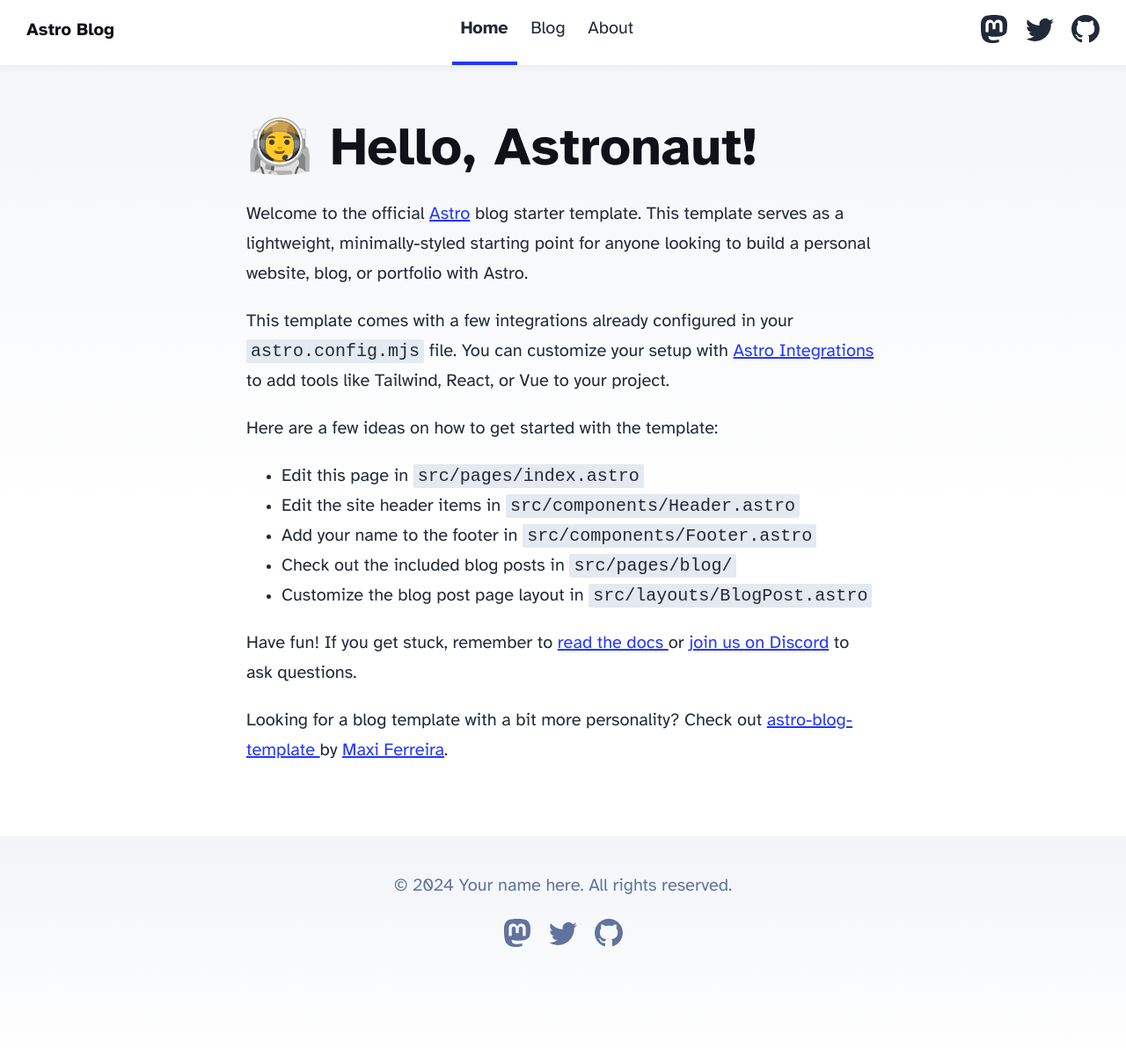
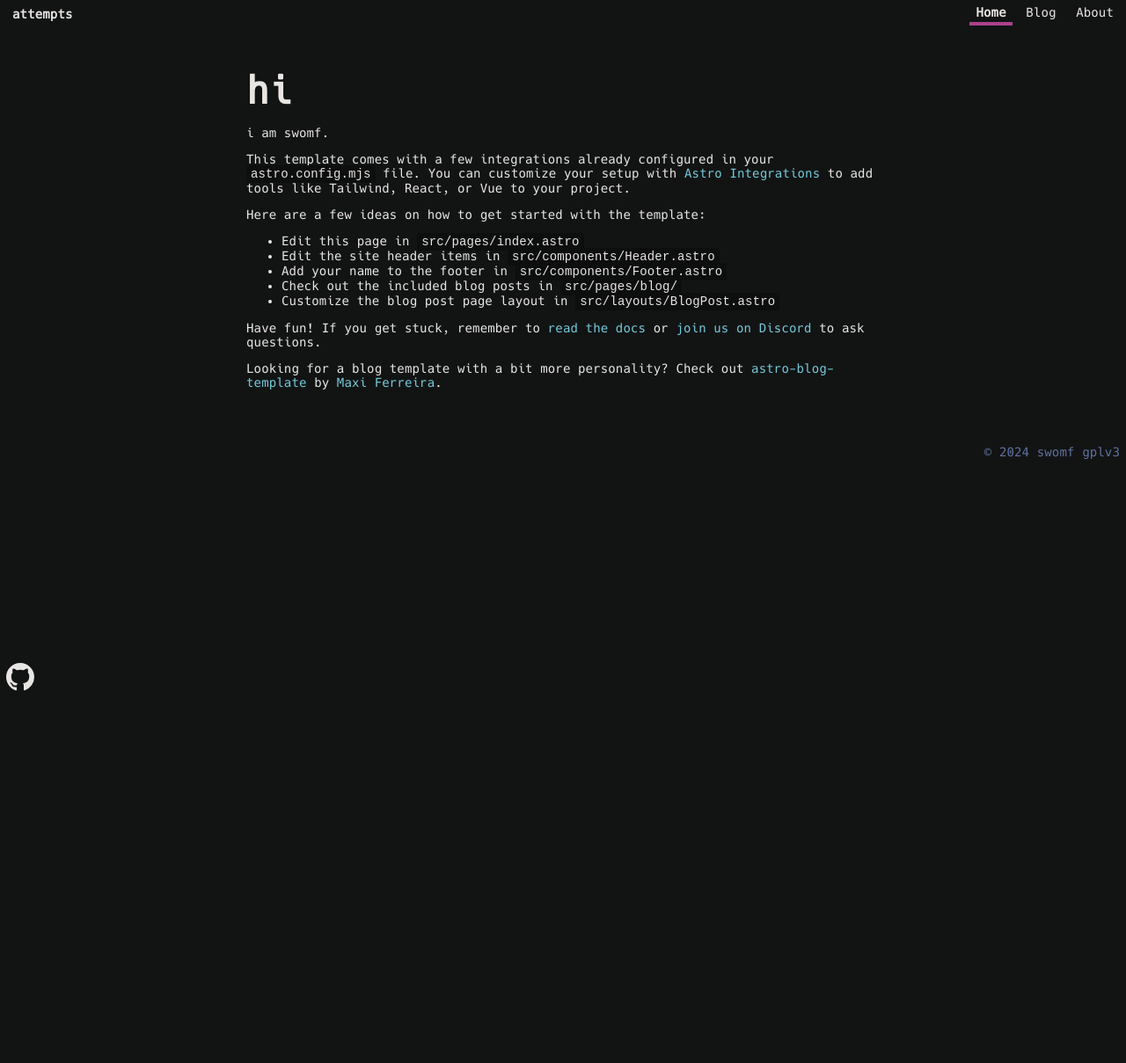
Before and after one commit to swomf/swomf.com, an Astro site: page / in a window 1280 px wide. Shown: the part 4-1213 px from the top of the page at 88% size. After the commit the page ends 800 px from the top, so only its background shows below. Built offline with nearby package versions, Linux system fonts and the light colour scheme; Astro itself is replaced by a stand-in of ours.

Commit message:
feat(home): hack font, dark colors, header, footer
- Use the Hack-Regular.ttf font
- Begin recoloring site to dark color scheme
    - global.css
    - index.astro
    - layouts/BlogPost.astro
- Remove social links from header
- Add GitHub footer on bottom left, following user scrolling
- Add GPLv3 copyright footer on absolute bottom right of page

```diff
--- /dev/null
+++ b/public/fonts/src/env.d.ts
@@ -0,0 +1 @@
+/// <reference types="astro/client" />
--- a/src/components/BaseHead.astro
+++ b/src/components/BaseHead.astro
@@ -21,8 +21,7 @@ const { title, description, image = '/blog-placeholder-1.jpg' } = Astro.props;
 <meta name="generator" content={Astro.generator} />
 
 <!-- Font preloads -->
-<link rel="preload" href="/fonts/atkinson-regular.woff" as="font" type="font/woff" crossorigin />
-<link rel="preload" href="/fonts/atkinson-bold.woff" as="font" type="font/woff" crossorigin />
+<link rel="preload" href="/fonts/Hack-Regular.ttf" as="font" type="font/ttf" crossorigin />
 
 <!-- Canonical URL -->
 <link rel="canonical" href={canonicalURL} />
--- a/src/components/Footer.astro
+++ b/src/components/Footer.astro
@@ -3,33 +3,10 @@ const today = new Date();
 ---
 
 <footer>
-	&copy; {today.getFullYear()} Your name here. All rights reserved.
+	&copy; {today.getFullYear()} swomf gplv3
 	<div class="social-links">
-		<a href="https://m.webtoo.ls/@astro" target="_blank">
-			<span class="sr-only">Follow Astro on Mastodon</span>
-			<svg
-				viewBox="0 0 16 16"
-				aria-hidden="true"
-				width="32"
-				height="32"
-				astro-icon="social/mastodon"
-				><path
-					fill="currentColor"
-					d="M11.19 12.195c2.016-.24 3.77-1.475 3.99-2.603.348-1.778.32-4.339.32-4.339 0-3.47-2.286-4.488-2.286-4.488C12.062.238 10.083.017 8.027 0h-.05C5.92.017 3.942.238 2.79.765c0 0-2.285 1.017-2.285 4.488l-.002.662c-.004.64-.007 1.35.011 2.091.083 3.394.626 6.74 3.78 7.57 1.454.383 2.703.463 3.709.408 1.823-.1 2.847-.647 2.847-.647l-.06-1.317s-1.303.41-2.767.36c-1.45-.05-2.98-.156-3.215-1.928a3.614 3.614 0 0 1-.033-.496s1.424.346 3.228.428c1.103.05 2.137-.064 3.188-.189zm1.613-2.47H11.13v-4.08c0-.859-.364-1.295-1.091-1.295-.804 0-1.207.517-1.207 1.541v2.233H7.168V5.89c0-1.024-.403-1.541-1.207-1.541-.727 0-1.091.436-1.091 1.296v4.079H3.197V5.522c0-.859.22-1.541.66-2.046.456-.505 1.052-.764 1.793-.764.856 0 1.504.328 1.933.983L8 4.39l.417-.695c.429-.655 1.077-.983 1.934-.983.74 0 1.336.259 1.791.764.442.505.661 1.187.661 2.046v4.203z"
-				></path></svg
-			>
-		</a>
-		<a href="https://twitter.com/astrodotbuild" target="_blank">
-			<span class="sr-only">Follow Astro on Twitter</span>
-			<svg viewBox="0 0 16 16" aria-hidden="true" width="32" height="32" astro-icon="social/twitter"
-				><path
-					fill="currentColor"
-					d="M5.026 15c6.038 0 9.341-5.003 9.341-9.334 0-.14 0-.282-.006-.422A6.685 6.685 0 0 0 16 3.542a6.658 6.658 0 0 1-1.889.518 3.301 3.301 0 0 0 1.447-1.817 6.533 6.533 0 0 1-2.087.793A3.286 3.286 0 0 0 7.875 6.03a9.325 9.325 0 0 1-6.767-3.429 3.289 3.289 0 0 0 1.018 4.382A3.323 3.323 0 0 1 .64 6.575v.045a3.288 3.288 0 0 0 2.632 3.218 3.203 3.203 0 0 1-.865.115 3.23 3.23 0 0 1-.614-.057 3.283 3.283 0 0 0 3.067 2.277A6.588 6.588 0 0 1 .78 13.58a6.32 6.32 0 0 1-.78-.045A9.344 9.344 0 0 0 5.026 15z"
-				></path></svg
-			>
-		</a>
-		<a href="https://github.com/withastro/astro" target="_blank">
-			<span class="sr-only">Go to Astro's GitHub repo</span>
+		<a href="https://github.com/swomf" target="_blank">
+			<span class="sr-only">swomf's github</span>
 			<svg viewBox="0 0 16 16" aria-hidden="true" width="32" height="32" astro-icon="social/github"
 				><path
 					fill="currentColor"
@@ -41,22 +18,21 @@ const today = new Date();
 </footer>
 <style>
 	footer {
-		padding: 2em 1em 6em 1em;
-		background: linear-gradient(var(--gray-gradient)) no-repeat;
+		padding: 0.5em 0.5em;
 		color: rgb(var(--gray));
-		text-align: center;
+		text-align: right;
 	}
 	.social-links {
+		position: fixed;
+		left: 0.5em;
+		bottom: 0.5em;
 		display: flex;
-		justify-content: center;
-		gap: 1em;
-		margin-top: 1em;
 	}
 	.social-links a {
 		text-decoration: none;
-		color: rgb(var(--gray));
+		color: var(--white);
 	}
 	.social-links a:hover {
-		color: rgb(var(--gray-dark));
+		color: var(--accent);
 	}
 </style>
--- a/src/components/Header.astro
+++ b/src/components/Header.astro
@@ -11,42 +11,13 @@ import { SITE_TITLE } from '../consts';
 			<HeaderLink href="/blog">Blog</HeaderLink>
 			<HeaderLink href="/about">About</HeaderLink>
 		</div>
-		<div class="social-links">
-			<a href="https://m.webtoo.ls/@astro" target="_blank">
-				<span class="sr-only">Follow Astro on Mastodon</span>
-				<svg viewBox="0 0 16 16" aria-hidden="true" width="32" height="32"
-					><path
-						fill="currentColor"
-						d="M11.19 12.195c2.016-.24 3.77-1.475 3.99-2.603.348-1.778.32-4.339.32-4.339 0-3.47-2.286-4.488-2.286-4.488C12.062.238 10.083.017 8.027 0h-.05C5.92.017 3.942.238 2.79.765c0 0-2.285 1.017-2.285 4.488l-.002.662c-.004.64-.007 1.35.011 2.091.083 3.394.626 6.74 3.78 7.57 1.454.383 2.703.463 3.709.408 1.823-.1 2.847-.647 2.847-.647l-.06-1.317s-1.303.41-2.767.36c-1.45-.05-2.98-.156-3.215-1.928a3.614 3.614 0 0 1-.033-.496s1.424.346 3.228.428c1.103.05 2.137-.064 3.188-.189zm1.613-2.47H11.13v-4.08c0-.859-.364-1.295-1.091-1.295-.804 0-1.207.517-1.207 1.541v2.233H7.168V5.89c0-1.024-.403-1.541-1.207-1.541-.727 0-1.091.436-1.091 1.296v4.079H3.197V5.522c0-.859.22-1.541.66-2.046.456-.505 1.052-.764 1.793-.764.856 0 1.504.328 1.933.983L8 4.39l.417-.695c.429-.655 1.077-.983 1.934-.983.74 0 1.336.259 1.791.764.442.505.661 1.187.661 2.046v4.203z"
-					></path></svg
-				>
-			</a>
-			<a href="https://twitter.com/astrodotbuild" target="_blank">
-				<span class="sr-only">Follow Astro on Twitter</span>
-				<svg viewBox="0 0 16 16" aria-hidden="true" width="32" height="32"
-					><path
-						fill="currentColor"
-						d="M5.026 15c6.038 0 9.341-5.003 9.341-9.334 0-.14 0-.282-.006-.422A6.685 6.685 0 0 0 16 3.542a6.658 6.658 0 0 1-1.889.518 3.301 3.301 0 0 0 1.447-1.817 6.533 6.533 0 0 1-2.087.793A3.286 3.286 0 0 0 7.875 6.03a9.325 9.325 0 0 1-6.767-3.429 3.289 3.289 0 0 0 1.018 4.382A3.323 3.323 0 0 1 .64 6.575v.045a3.288 3.288 0 0 0 2.632 3.218 3.203 3.203 0 0 1-.865.115 3.23 3.23 0 0 1-.614-.057 3.283 3.283 0 0 0 3.067 2.277A6.588 6.588 0 0 1 .78 13.58a6.32 6.32 0 0 1-.78-.045A9.344 9.344 0 0 0 5.026 15z"
-					></path></svg
-				>
-			</a>
-			<a href="https://github.com/withastro/astro" target="_blank">
-				<span class="sr-only">Go to Astro's GitHub repo</span>
-				<svg viewBox="0 0 16 16" aria-hidden="true" width="32" height="32"
-					><path
-						fill="currentColor"
-						d="M8 0C3.58 0 0 3.58 0 8c0 3.54 2.29 6.53 5.47 7.59.4.07.55-.17.55-.38 0-.19-.01-.82-.01-1.49-2.01.37-2.53-.49-2.69-.94-.09-.23-.48-.94-.82-1.13-.28-.15-.68-.52-.01-.53.63-.01 1.08.58 1.23.82.72 1.21 1.87.87 2.33.66.07-.52.28-.87.51-1.07-1.78-.2-3.64-.89-3.64-3.95 0-.87.31-1.59.82-2.15-.08-.2-.36-1.02.08-2.12 0 0 .67-.21 2.2.82.64-.18 1.32-.27 2-.27.68 0 1.36.09 2 .27 1.53-1.04 2.2-.82 2.2-.82.44 1.1.16 1.92.08 2.12.51.56.82 1.27.82 2.15 0 3.07-1.87 3.75-3.65 3.95.29.25.54.73.54 1.48 0 1.07-.01 1.93-.01 2.2 0 .21.15.46.55.38A8.012 8.012 0 0 0 16 8c0-4.42-3.58-8-8-8z"
-					></path></svg
-				>
-			</a>
-		</div>
 	</nav>
 </header>
 <style>
 	header {
 		margin: 0;
-		padding: 0 1em;
-		background: white;
+		padding: 0.5em;
+		background: transparent;
 		box-shadow: 0 2px 8px rgba(var(--black), 5%);
 	}
 	h2 {
@@ -64,8 +35,8 @@ import { SITE_TITLE } from '../consts';
 		justify-content: space-between;
 	}
 	nav a {
-		padding: 1em 0.5em;
-		color: var(--black);
+		padding: 0.2em 0.5em;
+		color: var(--white);
 		border-bottom: 4px solid transparent;
 		text-decoration: none;
 	}
--- a/src/consts.ts
+++ b/src/consts.ts
@@ -1,5 +1,5 @@
 // Place any global data in this file.
 // You can import this data from anywhere in your site by using the `import` keyword.
 
-export const SITE_TITLE = 'Astro Blog';
+export const SITE_TITLE = 'attempts';
 export const SITE_DESCRIPTION = 'Welcome to my website!';
--- a/src/layouts/BlogPost.astro
+++ b/src/layouts/BlogPost.astro
@@ -33,7 +33,7 @@ const { title, description, pubDate, updatedDate, heroImage } = Astro.props;
 				max-width: calc(100% - 2em);
 				margin: auto;
 				padding: 1em;
-				color: rgb(var(--gray-dark));
+				color: var(--white);
 			}
 			.title {
 				margin-bottom: 1em;
--- a/src/pages/blog/[...slug].astro
+++ b/src/pages/blog/[...slug].astro
@@ -4,7 +4,7 @@ import BlogPost from '../../layouts/BlogPost.astro';
 
 export async function getStaticPaths() {
 	const posts = await getCollection('blog');
-	return posts.map((post) => ({
+	return posts.map((post: { slug: any; }) => ({
 		params: { slug: post.slug },
 		props: post,
 	}));
--- a/src/pages/index.astro
+++ b/src/pages/index.astro
@@ -1,8 +1,8 @@
 ---
-import BaseHead from '../components/BaseHead.astro';
-import Header from '../components/Header.astro';
-import Footer from '../components/Footer.astro';
-import { SITE_TITLE, SITE_DESCRIPTION } from '../consts';
+import BaseHead from "../components/BaseHead.astro";
+import Header from "../components/Header.astro";
+import Footer from "../components/Footer.astro";
+import { SITE_TITLE, SITE_DESCRIPTION } from "../consts";
 ---
 
 <!doctype html>
@@ -13,34 +13,48 @@ import { SITE_TITLE, SITE_DESCRIPTION } from '../consts';
 	<body>
 		<Header />
 		<main>
-			<h1>🧑‍🚀 Hello, Astronaut!</h1>
+			<h1>hi</h1>
 			<p>
-				Welcome to the official <a href="https://astro.build/">Astro</a> blog starter template. This
-				template serves as a lightweight, minimally-styled starting point for anyone looking to build
-				a personal website, blog, or portfolio with Astro.
+				i am swomf.
 			</p>
 			<p>
-				This template comes with a few integrations already configured in your
-				<code>astro.config.mjs</code> file. You can customize your setup with
-				<a href="https://astro.build/integrations">Astro Integrations</a> to add tools like Tailwind,
-				React, or Vue to your project.
+				This template comes with a few integrations already configured
+				in your
+				<code>astro.config.mjs</code> file. You can customize your setup
+				with
+				<a href="https://astro.build/integrations">Astro Integrations</a
+				> to add tools like Tailwind, React, or Vue to your project.
 			</p>
 			<p>Here are a few ideas on how to get started with the template:</p>
 			<ul>
 				<li>Edit this page in <code>src/pages/index.astro</code></li>
-				<li>Edit the site header items in <code>src/components/Header.astro</code></li>
-				<li>Add your name to the footer in <code>src/components/Footer.astro</code></li>
-				<li>Check out the included blog posts in <code>src/pages/blog/</code></li>
-				<li>Customize the blog post page layout in <code>src/layouts/BlogPost.astro</code></li>
+				<li>
+					Edit the site header items in <code
+						>src/components/Header.astro</code>
+				</li>
+				<li>
+					Add your name to the footer in <code
+						>src/components/Footer.astro</code>
+				</li>
+				<li>
+					Check out the included blog posts in <code
+						>src/pages/blog/</code>
+				</li>
+				<li>
+					Customize the blog post page layout in <code
+						>src/layouts/BlogPost.astro</code>
+				</li>
 			</ul>
 			<p>
-				Have fun! If you get stuck, remember to <a href="https://docs.astro.build/"
+				Have fun! If you get stuck, remember to <a
+					href="https://docs.astro.build/"
 					>read the docs
-				</a> or <a href="https://astro.build/chat">join us on Discord</a> to ask questions.
+				</a> or <a href="https://astro.build/chat">join us on Discord</a
+				> to ask questions.
 			</p>
 			<p>
-				Looking for a blog template with a bit more personality? Check out <a
-					href="https://github.com/Charca/astro-blog-template"
+				Looking for a blog template with a bit more personality? Check
+				out <a href="https://github.com/Charca/astro-blog-template"
 					>astro-blog-template
 				</a> by <a href="https://twitter.com/Charca">Maxi Ferreira</a>.
 			</p>
--- a/src/styles/global.css
+++ b/src/styles/global.css
@@ -5,9 +5,11 @@
  */
 
 :root {
-	--accent: #2337ff;
-	--accent-dark: #000d8a;
-	--black: 15, 18, 25;
+	--accent: #ad408e;
+	/* --accent-dark: #000d8a; */
+	--black: #121414;
+	--blacker: #0d0e0e;
+	--white: #e8e6e3;
 	--gray: 96, 115, 159;
 	--gray-light: 229, 233, 240;
 	--gray-dark: 34, 41, 57;
@@ -16,31 +18,42 @@
 		0 16px 32px rgba(var(--gray), 33%);
 }
 @font-face {
-	font-family: 'Atkinson';
-	src: url('/fonts/atkinson-regular.woff') format('woff');
+	font-family: 'Hack-Regular';
+	/* src: url('/fonts/SauceCodeProNerdFont-SemiBold.ttf') format('truetype'); */
+	src: url('/fonts/Hack-Regular.ttf') format('truetype');
 	font-weight: 400;
 	font-style: normal;
 	font-display: swap;
 }
-@font-face {
-	font-family: 'Atkinson';
-	src: url('/fonts/atkinson-bold.woff') format('woff');
-	font-weight: 700;
-	font-style: normal;
-	font-display: swap;
-}
 body {
-	font-family: 'Atkinson', sans-serif;
+	font-family: 'Hack', 'Hack-Regular', monospace;
 	margin: 0;
 	padding: 0;
 	text-align: left;
-	background: linear-gradient(var(--gray-gradient)) no-repeat;
+	background: var(--black);
 	background-size: 100% 600px;
 	word-wrap: break-word;
 	overflow-wrap: break-word;
-	color: rgb(var(--gray-dark));
-	font-size: 20px;
-	line-height: 1.7;
+	color: var(--white);
+	font-size: 14px;
+	/* line-height: 1.7; */
+	letter-spacing: 0.01em;
+}
+a, a:link {
+	color: #75c9da;
+	text-decoration: none;
+	/* text-decoration: dashed underline; */
+}
+a:visited {
+	color: #ad408e;
+}
+a:hover {
+	color: #75c9da;
+
+	/* text-decoration: underline; */
+}
+a:active {
+	color: #75c9da;
 }
 main {
 	width: 720px;
@@ -106,7 +119,7 @@ img {
 }
 code {
 	padding: 2px 5px;
-	background-color: rgb(var(--gray-light));
+	background-color: var(--blacker);
 	border-radius: 2px;
 }
 pre {
```
Also changed, not shown: src/pages/blog/index.astro (+5 -5 lines), README.md, pnpm-lock.yaml, public/favicon.svg, public/fonts/Hack-Regular.ttf (added), public/fonts/atkinson-bold.woff (deleted), public/fonts/atkinson-regular.woff (deleted).
